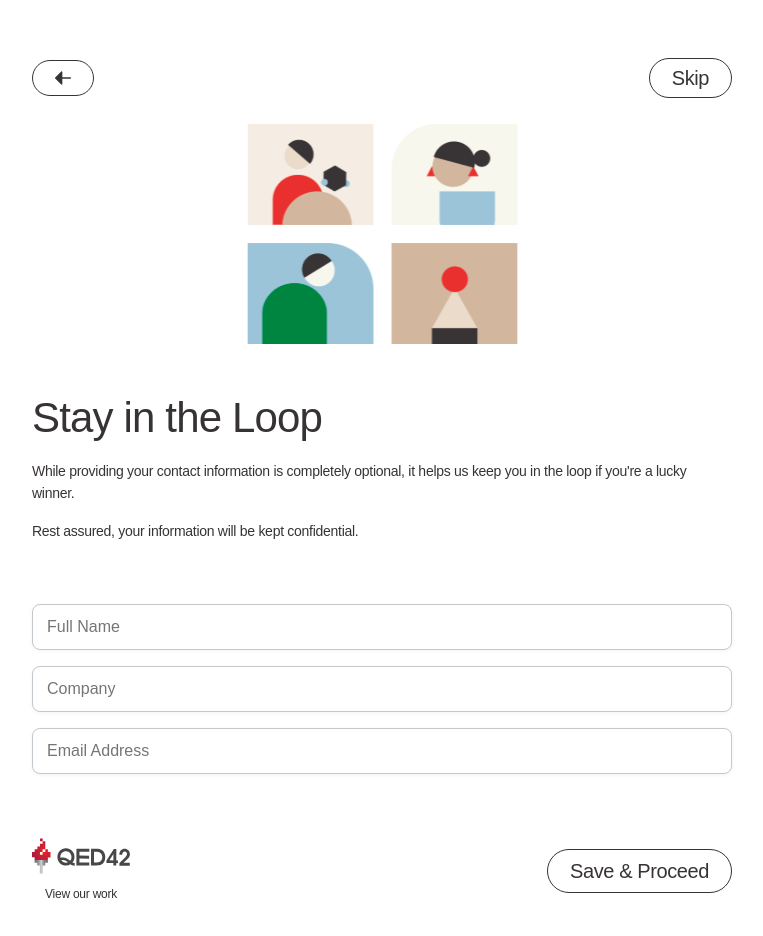
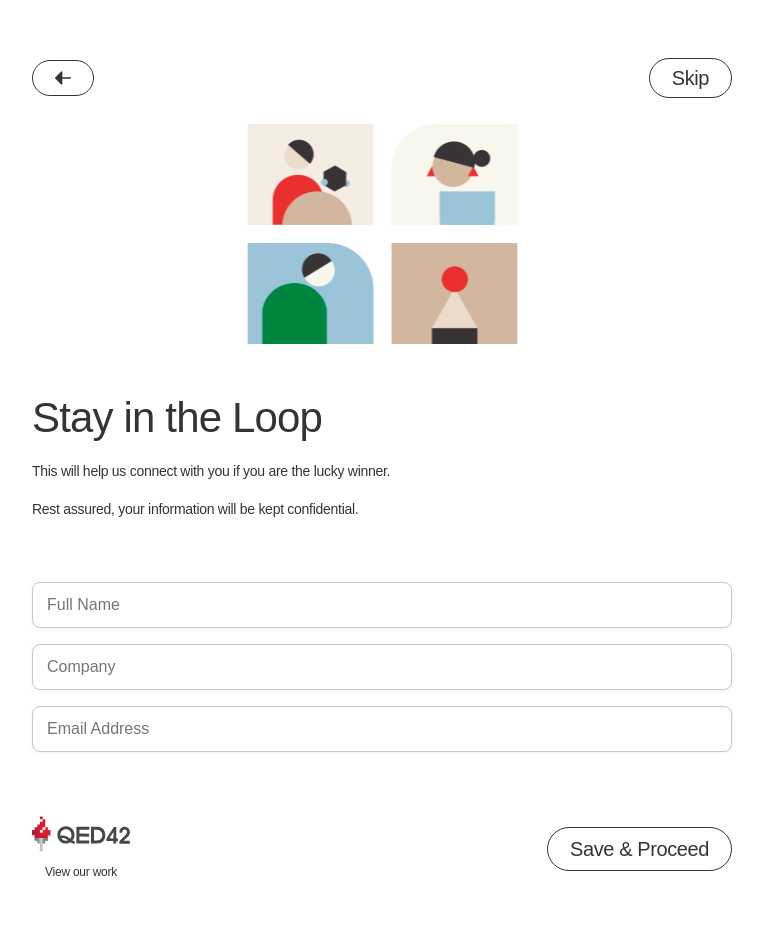
Before and after one commit to qed42/drupalcon-lille-2023, a Next.js app: page /details in a window 1280 px wide. Shown: the top 936 px of the page, without its empty margins (258-1021 px from the left). Built offline with nearby package versions, Linux system fonts and the light colour scheme.

Commit message:
text change

```diff
--- a/src/pages/details/index.js
+++ b/src/pages/details/index.js
@@ -67,8 +67,7 @@ const Details = (props) => {
 				<div>
 					<div className={styles.heading}>Stay in the Loop</div>
 					<div className={styles.description}>
-						While providing your contact information is completely optional, it
-						helps us keep you in the loop if you&#39;re a lucky winner.
+						This will help us connect with you if you are the lucky winner.
 					</div>
 					<div className={styles.para}>
 						Rest assured, your information will be kept confidential.
```
